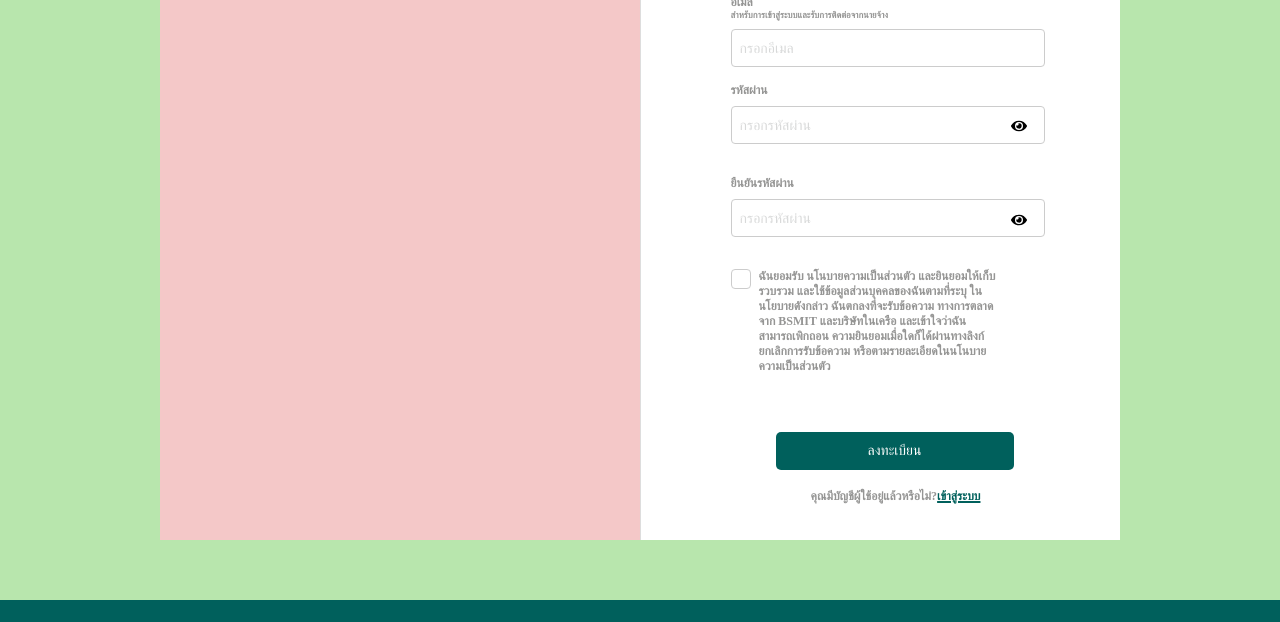
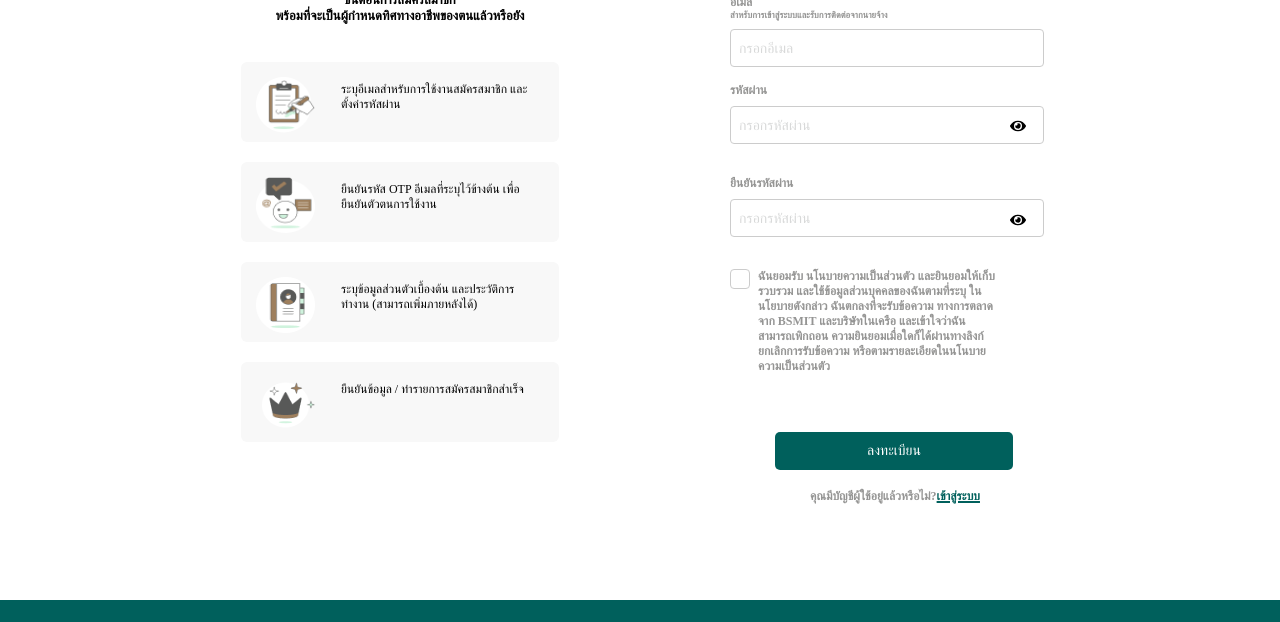
Before and after one commit to Jimmiejay/Bsmit, a React app: page /Register in a window 1280 px wide. Shown: the part 218-840 px from the top of the page. Built offline with nearby package versions, Linux system fonts and the light colour scheme; a web font is replaced by a local one.

Commit message:
Update RegStep

```diff
--- a/src/components/Footer/style.css
+++ b/src/components/Footer/style.css
@@ -6,8 +6,6 @@
     width: 100%;
     min-height: 203px;
     text-align: left;
-    font-family: 'Sukhumvit Set Medium';
-
 }
 
 .footer .footer-container {
--- a/src/pages/Register/RegisterContainer/index.jsx
+++ b/src/pages/Register/RegisterContainer/index.jsx
@@ -1,5 +1,6 @@
 import React from 'react';
 import Registerform from '../form/registerform';
+import RegStep from '../RegisterStep';
 import './style.css';
 
 function Register() {
@@ -8,8 +9,7 @@ function Register() {
             <div className="card-group">
                 <div className='register-content'>
                     <div className='left-column'>
-                        <h1>Left Column</h1>
-                        <p>Some content for the left column.</p>
+                        <RegStep />
                     </div>
                     <div className='right-column'>
                         <Registerform />
--- a/src/pages/Register/RegisterContainer/style.css
+++ b/src/pages/Register/RegisterContainer/style.css
@@ -1,6 +1,6 @@
 .registerpage {
-    background-color: rgb(184, 230, 173);
-    /* background-color: white; */
+    /* background-color: rgb(184, 230, 173); */
+    background-color: white;
     /* position: static; */
     /* top: 68px; */
     text-align: left;
@@ -28,12 +28,12 @@
 }
 
 .registerpage .left-column {
-    background-color: #f4c8c8;
+    /* background-color: #f4c8c8; */
     padding: 20px;
 }
 
 .registerpage .right-column {
     background-color: #ffffff;
     padding: 20px;
-    border-left: 1px solid #ddd;
+    /* border-left: 1px solid #ddd; */
 }
--- /dev/null
+++ b/src/pages/Register/RegisterStep/index.jsx
@@ -0,0 +1,63 @@
+import React from 'react'
+import './style.css'
+
+import Step1 from '../../../assets/Step/Step1.png'
+import Step2 from '../../../assets/Step/Step2.png'
+import Step3 from '../../../assets/Step/Step3.png'
+import Step4 from '../../../assets/Step/Step4.png'
+
+
+const RegStep = () => {
+    return (
+        <>
+            <div className='step'>
+                <div className='stepContain'>
+                    <div className='title'>
+                        <p>
+                            ขั้นตอนการสมัครสมาชิก
+                        </p>
+                        <p>
+                            พร้อมที่จะเป็นผู้กำหนดทิศทางอาชีพของตนแล้วหรือยัง
+                        </p>
+                    </div>
+                    <div className='box-side'>
+                        <div className='box'>
+                            <div className='boxL'>
+                                <img src={Step1} alt='Step1' width={58.96} height={56.33} />
+                            </div>
+                            <div className='boxR'>
+                                ระบุอีเมลสำหรับการใช้งานสมัครสมาชิก และตั้งค่ารหัสผ่าน
+                            </div>
+                        </div>
+                        <div className='box'>
+                            <div className='boxL'>
+                                <img src={Step2} alt='Step2' width={58.96} height={56.33} />
+                            </div>
+                            <div className='boxR'>
+                                ยืนยันรหัส OTP อีเมลที่ระบุไว้ข้างต้น เพื่อยืนยันตัวตนการใช้งาน
+                            </div>
+                        </div>
+                        <div className='box'>
+                            <div className='boxL'>
+                                <img src={Step3} alt='Step3' width={58.96} height={56.33} />
+                            </div>
+                            <div className='boxR'>
+                                ระบุข้อมูลส่วนตัวเบื้องต้น และประวัติการทำงาน (สามารถเพิ่มภายหลังได้)
+                            </div>
+                        </div>
+                        <div className='box'>
+                            <div className='boxL'>
+                                <img src={Step4} alt='Step4' width={58.96} height={56.33} />
+                            </div>
+                            <div className='boxR'>
+                                ยืนยันข้อมูล / ทำรายการสมัครสมาชิกสำเร็จ
+                            </div>
+                        </div>
+                    </div>
+                </div>
+            </div>
+        </>
+    )
+}
+
+export default RegStep
--- /dev/null
+++ b/src/pages/Register/RegisterStep/style.css
@@ -0,0 +1,52 @@
+.step {
+    justify-content: center;
+    align-items: center;
+    width: 100%;
+    display: flex;
+    font-size: 13px;
+}
+
+.step .title {
+    margin: 50px 0 40px 0;
+}
+
+.step .stepContain {
+    display: grid;
+    grid-template-rows: 100px 1fr;
+}
+
+.step p {
+    font-size: 13px;
+    text-align: center;
+    font-weight: 600;
+}
+
+.step .box-side {
+    flex-direction: column;
+    width: 318px;
+}
+
+.step .box {
+
+    border-radius: 6px;
+    background-color: #F8F8F8;
+    min-height: 80px;
+    display: grid;
+    grid-template-columns: 100px 1fr;
+    margin: 20px 0 0 0;
+
+    font-size: 12px;
+    font-weight: 400;
+
+}
+
+.step .boxL {
+    min-height: 80px;
+    padding: 15px 0 0 15px;
+
+}
+
+.step .boxR {
+    min-height: 80px;
+    padding: 20px 30px 0 0;
+}
```
Also changed, not shown: src/assets/Step/Step1.png (added), src/assets/Step/Step2.png (added), src/assets/Step/Step3.png (added), src/assets/Step/Step4.png (added).
